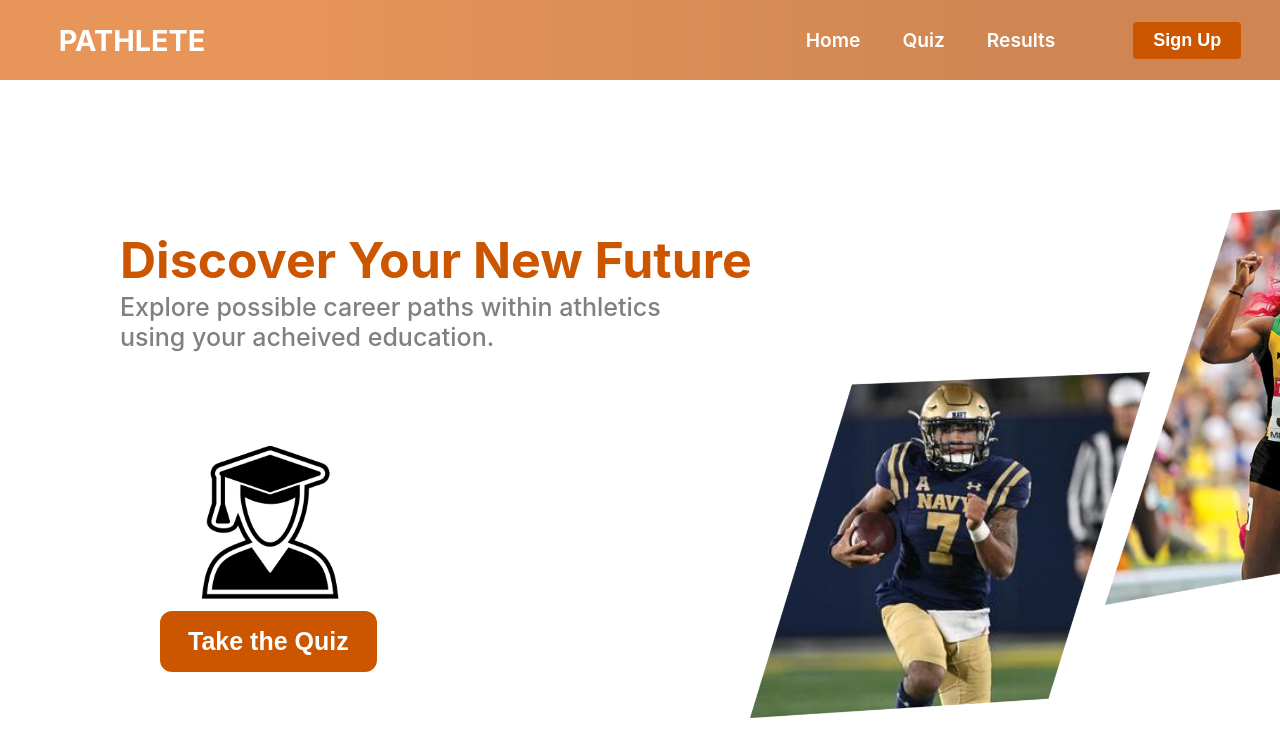
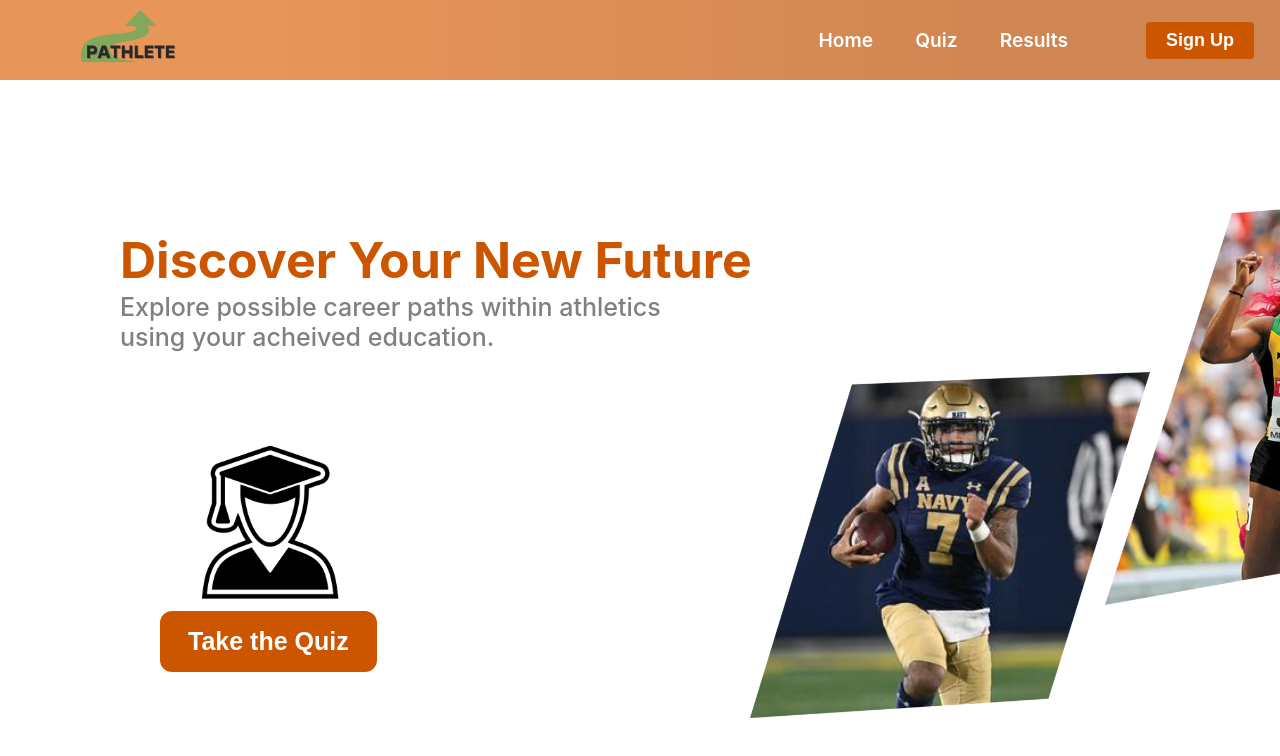
Before and after one commit to akshatdotcom/upskilling, a React (Create React App) app in the folder website/: page / in a window 1280 px wide. Shown: the top 756 px of the page. Built offline with nearby package versions, Linux system fonts and the light colour scheme; the HTML template or start-up script is replaced by a standard one.

Commit message:
add logo to navbar

```diff
--- a/website/src/components/Navbar/Navbar.css
+++ b/website/src/components/Navbar/Navbar.css
@@ -17,6 +17,12 @@
 .fa-react {
     margin-left: 0.5rem;
     font-size: 1.6rem;
+}
+
+.logo {
+    fill: none;
+    width: 12rem;
+    margin-top: 0.5rem;
 }
 
 .nav-menu {
--- a/website/src/components/Navbar/Title.js
+++ b/website/src/components/Navbar/Title.js
@@ -1,12 +1,12 @@
 import React, { Component } from 'react'
+import logo from './logo.svg'
+import './Navbar.css'
 
 class Title extends Component {
 
     render() {
         return (
-            <h1 className="navbar-title">
-                PATHLETE
-            </h1>
+            <img className="logo" src={logo} alt="Pathlete"></img>
         )
     }
 }
```
Also changed, not shown: website/src/components/Navbar/logo.png (deleted), website/src/components/Navbar/logo.svg (added).
